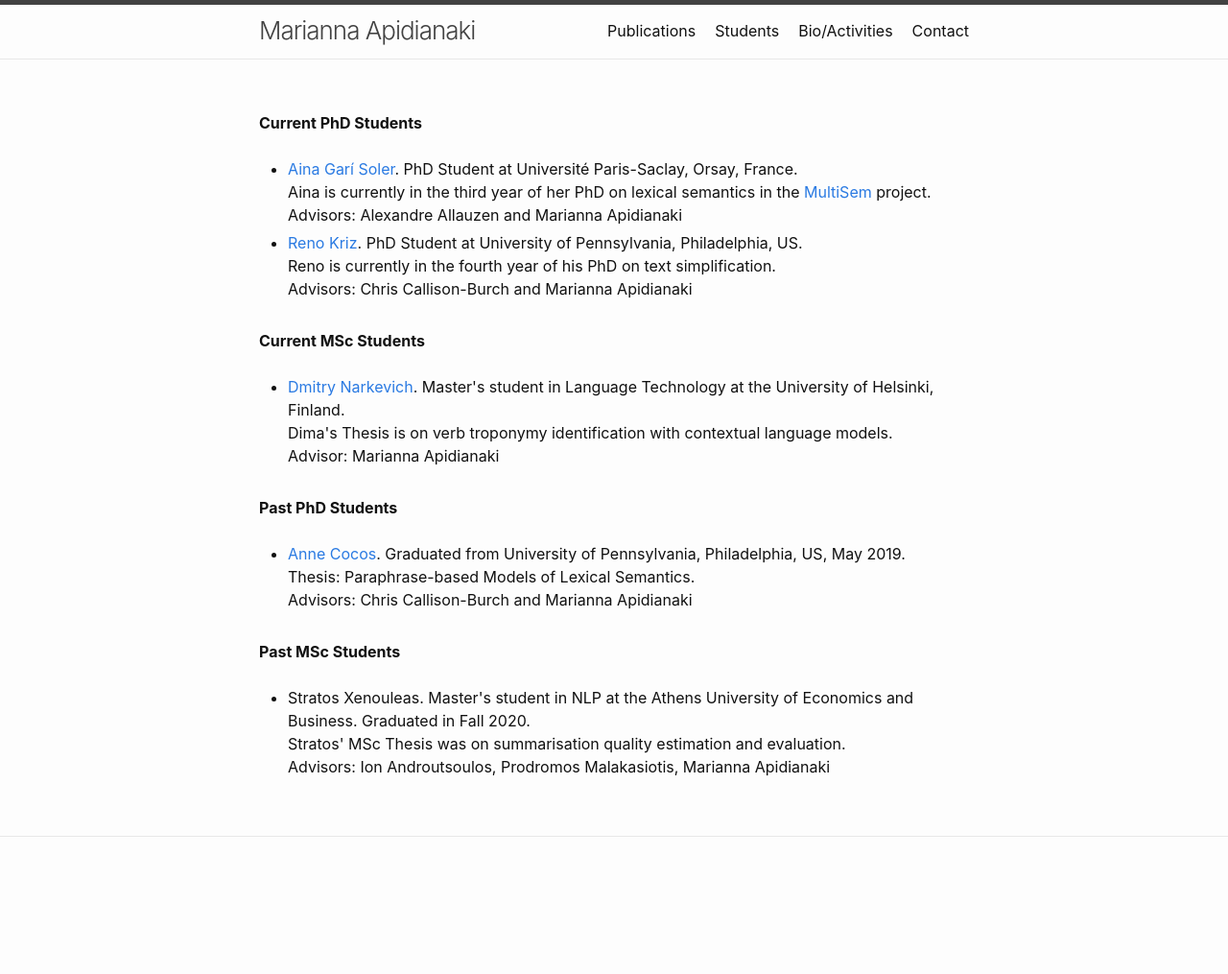
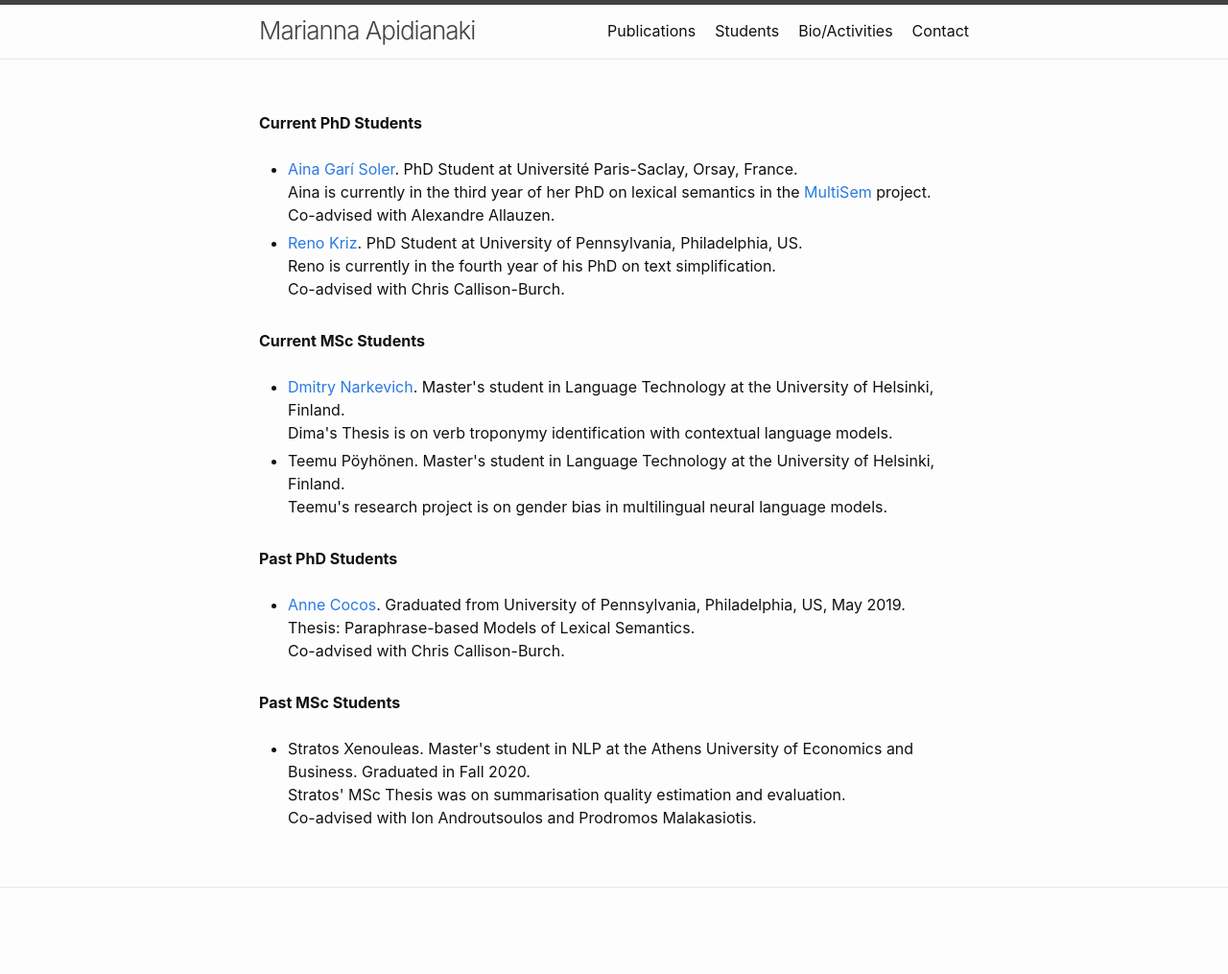
Before and after one commit to mariannaapi/mariannaapi.github.io, a Jekyll site: the page students/index.html, which Jekyll copies as it is, in a window 1280 px wide. Shown: the whole page at 96% size. Built offline with Jekyll 4.4.1, drawn with Linux system fonts in a browser that asks for light colours; before the commit the page ends 962 px from its top, so only the background shows below that.

Commit message:
Update index.html

```diff
--- a/students/index.html
+++ b/students/index.html
@@ -45,13 +45,13 @@
 	    Aina is currently in the third year of her PhD on lexical semantics in the <a href="https://sites.google.com/view/multisem/home">MultiSem</a> project.
 
 	     <br>
-	     Advisors: Alexandre Allauzen and Marianna Apidianaki
+	     Co-advised with Alexandre Allauzen.
 
      <li> <a href="https://rekriz11.github.io">Reno Kriz</a>. PhD Student at University of Pennsylvania, Philadelphia, US.
 	   <br>
 	     Reno is currently in the fourth year of his PhD on text simplification.
 	   <br>
-	     Advisors: Chris Callison-Burch and Marianna Apidianaki
+	     Co-advised with Chris Callison-Burch.
 <br>
 	  </div>
 
@@ -64,8 +64,14 @@
 		  <br>
 	 	Dima's Thesis is on verb troponymy identification with contextual language models.
 	<br>
-		 Advisor: Marianna Apidianaki
 	  </li>
+
+	 <li> Teemu Pöyhönen. Master's student in Language Technology at the University of Helsinki, Finland.
+		  <br>
+	 	Teemu's research project is on gender bias in multilingual neural language models.
+	<br>
+	  </li>
+
 
   </div>
 
@@ -77,7 +83,7 @@
 		  <br>
 	Thesis: Paraphrase-based Models of Lexical Semantics.
 	<br>
-		  Advisors: Chris Callison-Burch and Marianna Apidianaki
+		  Co-advised with Chris Callison-Burch.
 	  </li>
 
   </div>
@@ -90,7 +96,7 @@
 		  <br>
 	    Stratos' MSc Thesis was on summarisation quality estimation and evaluation.
 	<br>
-		 Advisors: Ion Androutsoulos, Prodromos Malakasiotis, Marianna Apidianaki
+		 Co-advised with Ion Androutsoulos and Prodromos Malakasiotis.
 	  </li>
 
   </div>
```
